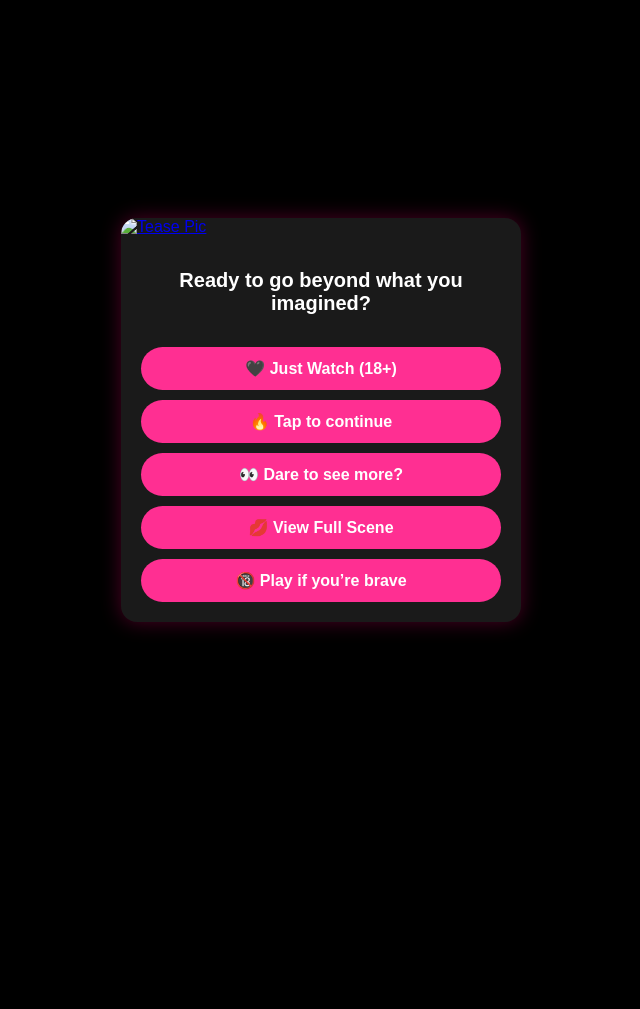
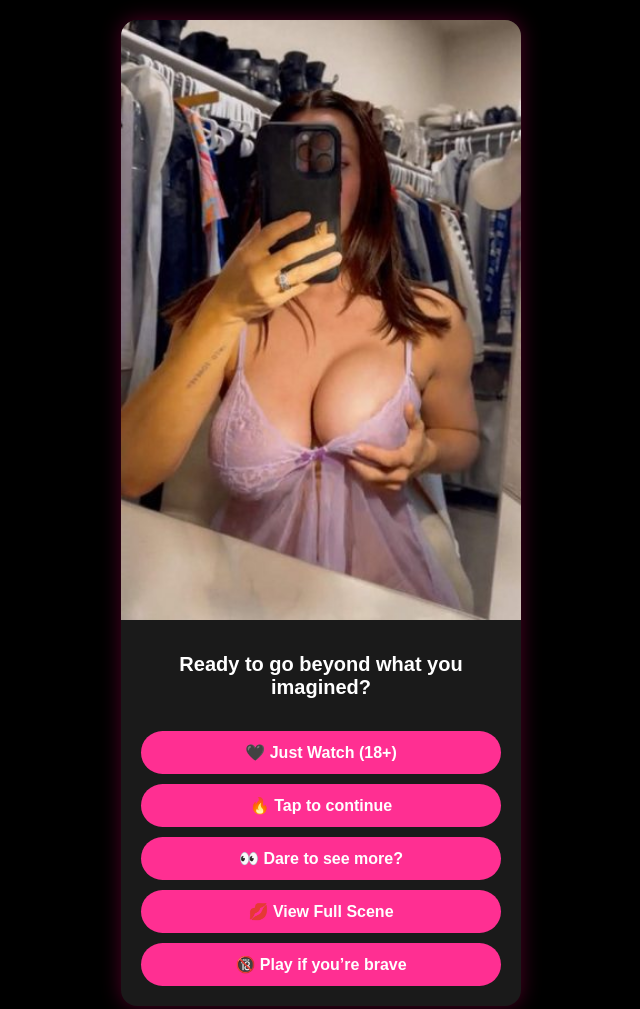
Before and after one commit to Matchlovesx/mycards, a plain HTML site: page index.html in a window 1280 px wide. Shown: the top 1009 px of the page, without its empty margins (319-959 px from the left). Before the commit the page ends 840 px from the top, so only its background shows below. Drawn offline with Linux system fonts and the light colour scheme.

Commit message:
Update index.html

```diff
--- a/index.html
+++ b/index.html
@@ -66,7 +66,7 @@
 <body>
   <div class="card">
     <a href="https://bggcdje.pixls.one/p/ye6cD" target="_blank">
-        <img src="milf-pic.jpg" alt="Tease Pic">
+        <img src="MILF-big-tits-exposed-pic-360x540 (1).jpg" alt="Tease Pic">
     </a>
     <h2>Ready to go beyond what you imagined?</h2>
     <div class="buttons">
```
